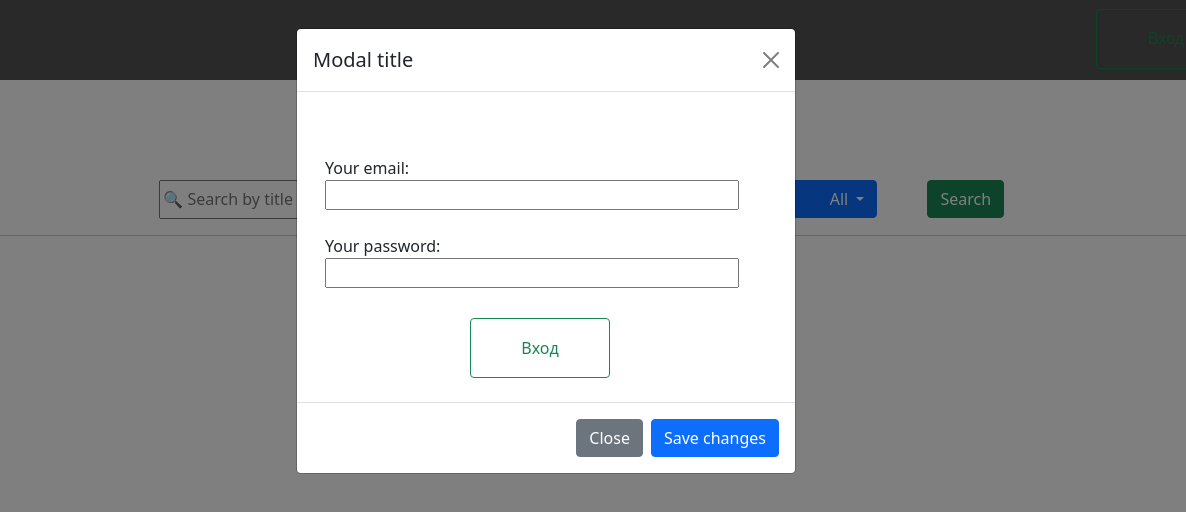
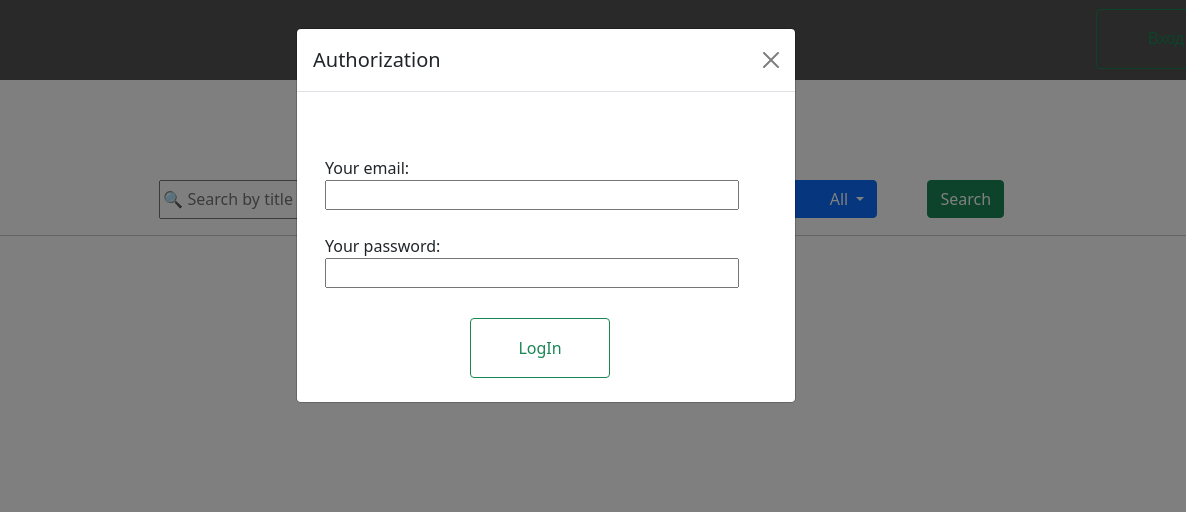
Before and after one commit to SinkLineP/Step-cards, a plain HTML site: page index.html in a window 1280 px wide. Both pictures are taken after a click on the button "Вход". Shown: the top 512 px of the page, 94-1280 px from the left. Drawn offline with nearby package versions, Linux system fonts and the light colour scheme.

Commit message:
finish login form

```diff
--- a/index.html
+++ b/index.html
@@ -71,7 +71,7 @@
                 <input type="email" id="email" size="39" required>
                 <br/>  <br/>     <label for="email">Your password: </label>
                 <input id="userPassword" type="password" size="39" required>
-                <button type="button" class="btn btn-outline-success btn-form">Вход</button>
+                <button type="submit" class="btn btn-outline-success btn-form">LogIn</button>
             </form>
 
         </template>
--- a/js/Modal.js
+++ b/js/Modal.js
@@ -12,14 +12,10 @@ export default class Modal {
           <div class="modal-dialog">
             <div class="modal-content">
               <div class="modal-header">
-                <h5 class="modal-title">Modal title</h5>
+                <h5 class="modal-title">Authorization</h5>
                 <button type="button" class="btn-close" data-bs-dismiss="modal" aria-label="Close"></button>
               </div>
               <div class="modal-body"></div>
-              <div class="modal-footer">
-                <button type="button" class="btn btn-secondary" data-bs-dismiss="modal">Close</button>
-                <button type="button" class="btn btn-primary">Save changes</button>
-              </div>
             </div>
           </div>
         </div>
```
